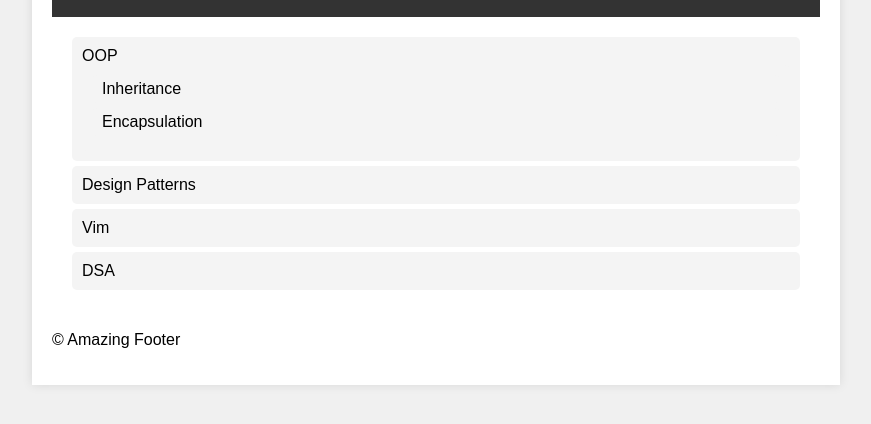
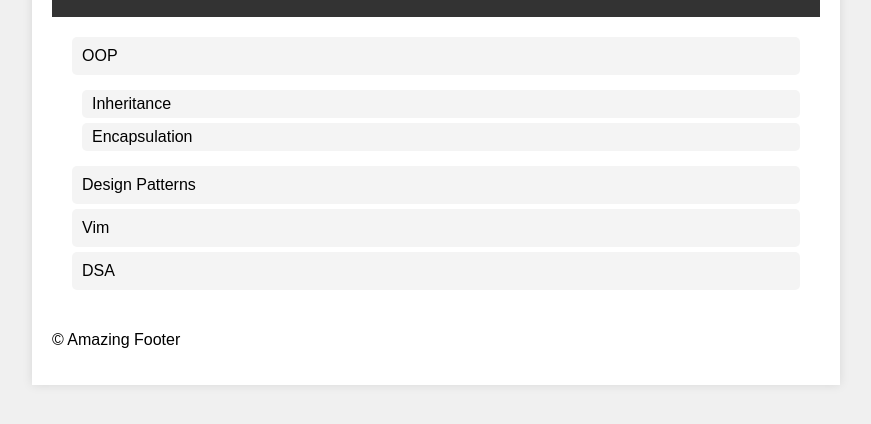
Before and after one commit to FCrescent/Test_JS_SinglePage, a plain HTML site: page index.html in a window 1280 px wide. Both pictures are taken after a click on the item "OOP". Shown: the part 224-648 px from the top of the page, without its empty margins (204-1075 px from the left). Drawn offline with Linux system fonts and the light colour scheme.

Commit message:
subSkillList : modification insertion (JS) et apparence (CSS) de la liste des subSkills

```diff
--- a/css/sub-skill-list.css
+++ b/css/sub-skill-list.css
@@ -1,7 +1,7 @@
 /* sub-skill-list.css */
 .sub-skill-list {
-    padding: 10px;
-    background-color: #f4f4f4;
+    padding: 10px 0px 10px 10px;
+    /* background-color: #f4f4f4; */
     border-radius: 5px;
 }
 
@@ -14,6 +14,7 @@
 .sub-skill-list li {
     padding: 5px 10px;
     cursor: pointer;
+    background-color: #f4f4f4;
 }
 
 .sub-skill-list li:hover {
--- a/js/app.js
+++ b/js/app.js
@@ -20,8 +20,7 @@ document.addEventListener('DOMContentLoaded', () => {
     renderComponent(Header);
     // Render the SkillList component
     renderComponent(SkillList);
-    // Render the SubSkillList component
-    // renderComponent(SubSkillList);
+
     // // Render the Footer component
     renderComponent(Footer);
 
--- a/js/components/skillList.js
+++ b/js/components/skillList.js
@@ -41,10 +41,20 @@ export class SkillList {
         });
         // Trigger rendering of the SubSkillList corresponding to the clicked skillCategory
         const subSkillListComponent = new SubSkillList(skillCategory);
-        li.appendChild(subSkillListComponent.render());
-        // console.log(skillCategory + ":" + subSkillListComponent.subSkills);
-        console.log(`Contenu du skill ${skillCategory} : `
-        + subSkillListComponent.subSkills.map(subskill => subskill.name).join(', '));
+
+        // Sélectionnez l'élément suivant le li
+        const nextElement = li.nextElementSibling;
+
+        // Insérez la div après l'élément li
+        if (nextElement) {
+            nextElement.insertAdjacentElement('beforebegin', subSkillListComponent.render());
+        } else {
+            // Si aucun élément suivant n'existe, insérez la div à la fin du parent de li
+            li.parentElement.appendChild(subSkillListComponent.render());
+        }
+
+        // li.appendChild(subSkillListComponent.render());
+        console.log(`Contenu du skill ${skillCategory} : ` + subSkillListComponent.subSkills.map(subskill => subskill.name).join(', '));
     }
 
 }
```
Also changed, not shown: js/components/skills.js (deleted).
